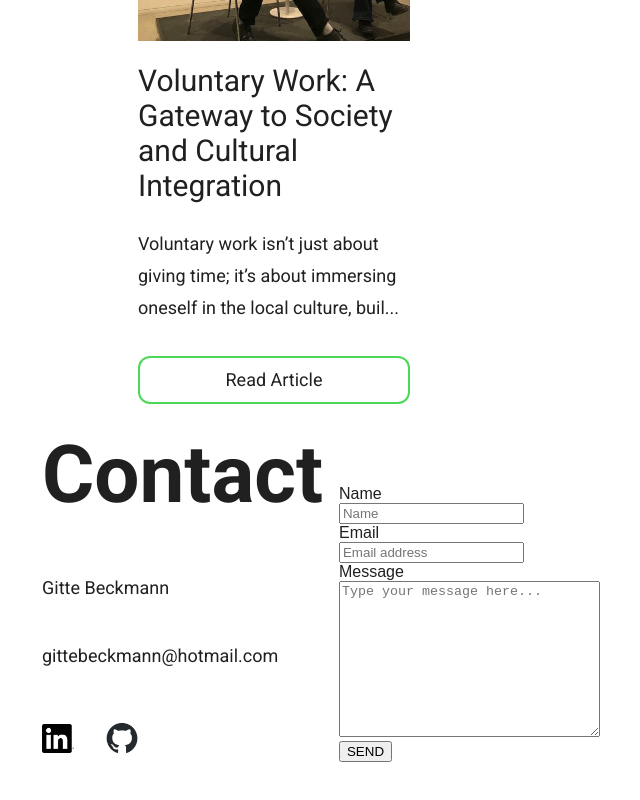
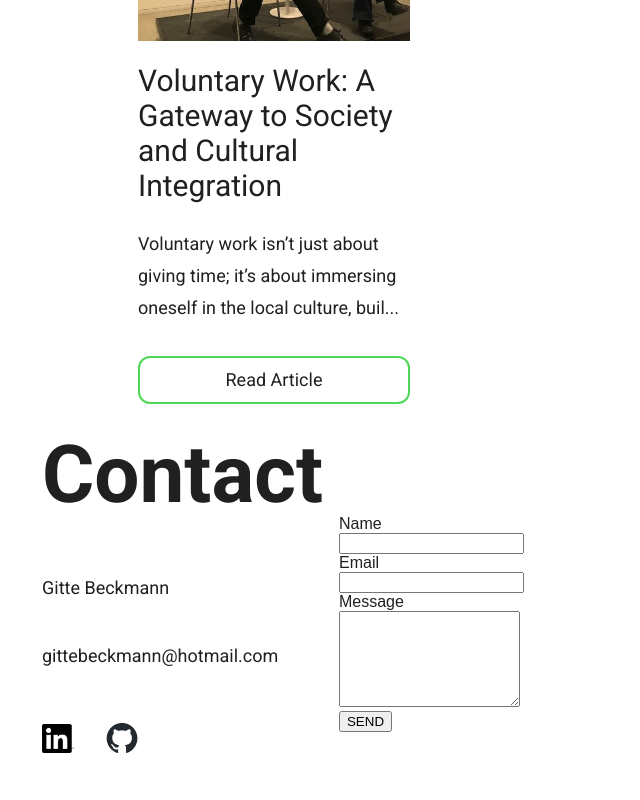
Before and after one commit to gittebe/gitte-portfolio, a React (Vite) app: page / in a window 1280 px wide. Shown: the part 4085-4885 px from the top of the page, without its empty margins (14-654 px from the left). Built offline with nearby package versions, Linux system fonts and the light colour scheme.

Commit message:
- changed ContactForm

```diff
--- a/index.html
+++ b/index.html
@@ -19,6 +19,14 @@
       This site requires JavaScript to function properly. Please enable JavaScript in your browser settings.
     </div>
   </noscript>
+  <form name="portfolio-contact" netlify netlify-honeypot="bot-field" hidden>
+  <input type="hidden" name="form-name" value="portfolio-contact" />
+  <input type="text" name="name" />
+  <input type="email" name="email" />
+  <textarea name="message"></textarea>
+  <input name="bot-field" />
+</form>
+
   <div id="root"></div>
   <script type="module" src="/src/main.jsx"></script>
 </body>
--- a/src/components/ContactForm/ContactForm.tsx
+++ b/src/components/ContactForm/ContactForm.tsx
@@ -7,7 +7,6 @@ export const ContactForm = () => {
     message: "",
     botField: ""
   });
-  const [status, setStatus] = useState("");
 
   // Handle input change
   const handleChange = (e) => {
@@ -18,85 +17,22 @@ export const ContactForm = () => {
     }));
   };
 
-  // Handle form submission
-  const handleSubmit = async (e) => {
-    e.preventDefault();
-
-    if (formData.botField) {
-      console.warn('Spam detected!'); // Honeypot triggered
-      return;
-    }
-
-    try {
-      const res = await fetch('/api/contact', {
-        method: 'POST',
-        headers: { 'Content-Type': 'application/json' },
-        body: JSON.stringify(formData)
-      });
-
-      if (res.ok) {
-        setStatus('Message sent successfully!');
-        setFormData({ name: '', email: '', message: '', botField: '' });
-      } else {
-        setStatus('Error sending message.');
-      }
-    } catch (err) {
-      console.error(err);
-      setStatus('Error sending message.');
-    }
-  };
-
   return (
     <form
       name="portfolio-contact"
       method="POST"
+      action="/success"  // ← optional redirect page after submission
       data-netlify="true"
       netlify-honeypot="bot-field"
-      onSubmit={handleSubmit}
     >
+      {/* Netlify form name (hidden input) */}
       <input type="hidden" name="form-name" value="portfolio-contact" />
 
-      <label htmlFor="name">Name</label>
-      <br />
-      <input
-        type="text"
-        placeholder="Name"
-        name="name"
-        value={formData.name}
-        onChange={handleChange}
-        required
-      />
-      <br />
-
-      <label htmlFor="email">Email</label>
-      <br />
-      <input
-        type="email"
-        placeholder="Email address"
-        name="email"
-        value={formData.email}
-        onChange={handleChange}
-        required
-      />
-      <br />
-
-      <label htmlFor="message">Message</label>
-      <br />
-      <textarea
-        placeholder="Type your message here..."
-        name="message"
-        value={formData.message}
-        onChange={handleChange}
-        cols={30}
-        rows={10}
-        required
-      />
-      <br />
-
-      {/* Honeypot (Hidden from humans) */}
-      <p className="hidden-form">
+      {/* Honeypot field */}
+      <p style={{ display: "none" }}>
         <label>
-          Don’t fill this out if you’re human: <input
+          Don’t fill this out if you’re human:
+          <input
             name="bot-field"
             value={formData.botField}
             onChange={handleChange}
@@ -104,9 +40,34 @@ export const ContactForm = () => {
         </label>
       </p>
 
+      <label htmlFor="name">Name</label><br />
+      <input
+        type="text"
+        name="name"
+        value={formData.name}
+        onChange={handleChange}
+        required
+      /><br />
+
+      <label htmlFor="email">Email</label><br />
+      <input
+        type="email"
+        name="email"
+        value={formData.email}
+        onChange={handleChange}
+        required
+      /><br />
+
+      <label htmlFor="message">Message</label><br />
+      <textarea
+        name="message"
+        value={formData.message}
+        onChange={handleChange}
+        rows={6}
+        required
+      ></textarea><br />
+
       <button type="submit">SEND</button>
-
-      {status && <p>{status}</p>}
     </form>
   );
 };
```
